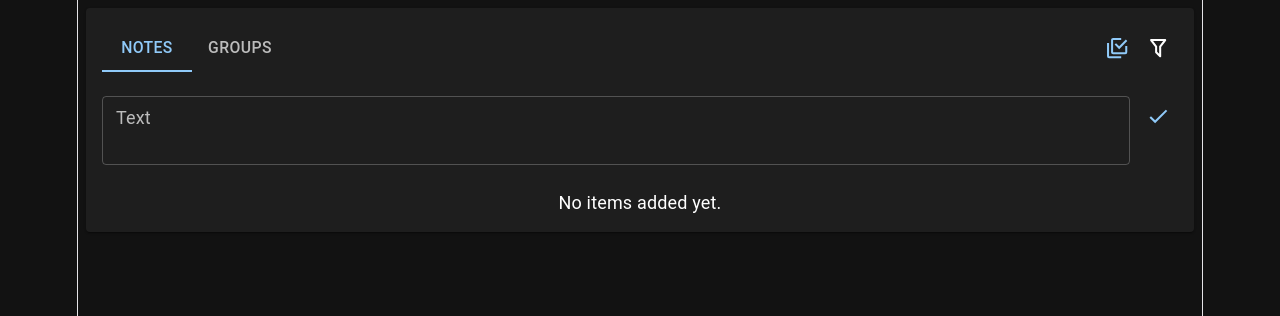
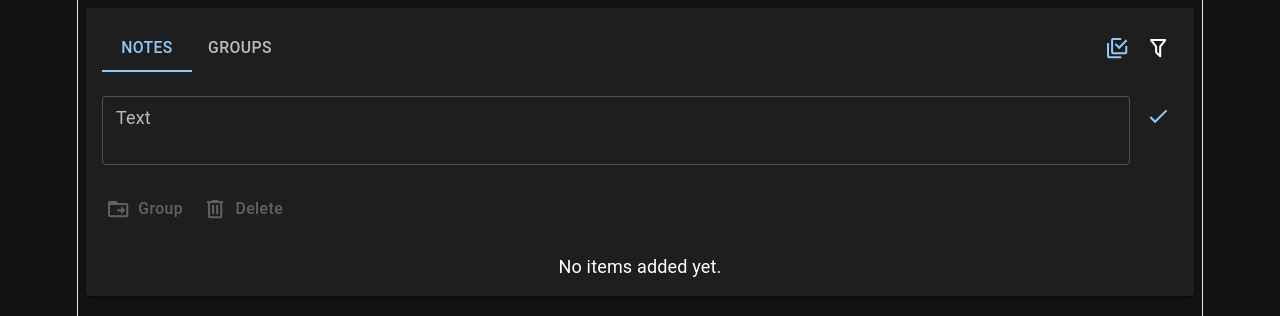
Before and after one commit to Eldsewhere/adnothed2, a React (Vite) app: page / in a window 1280 px wide. Both pictures are taken after a click on the button 1117 px from the left and 47 px from the top of the page. Shown: the top 316 px of the page. Built offline with nearby package versions, Linux system fonts and the light colour scheme.

Commit message:
change icons layout

```diff
--- a/src/App.tsx
+++ b/src/App.tsx
@@ -318,28 +318,6 @@ function App() {
           </Tabs>
           {activeTab === "items" && (
             <Stack direction="row" sx={{ alignItems: "center" }}>
-              {selectMode && selectedItemIds.size > 0 && (
-                <>
-                  <Tooltip title="Change category">
-                    <IconButton
-                      aria-label="Change category for selected items"
-                      onClick={(event) =>
-                        setBulkCategoryAnchor(event.currentTarget)
-                      }
-                    >
-                      <Icon path={mdiFolderMoveOutline} size={0.9} />
-                    </IconButton>
-                  </Tooltip>
-                  <Tooltip title="Delete selected">
-                    <IconButton
-                      aria-label="Delete selected items"
-                      onClick={() => setConfirmBulkDeleteOpen(true)}
-                    >
-                      <Icon path={mdiTrashCanOutline} size={0.9} />
-                    </IconButton>
-                  </Tooltip>
-                </>
-              )}
               <Tooltip
                 title={
                   selectMode ? "Exit select mode" : "Select multiple items"
@@ -369,6 +347,58 @@ function App() {
                 onSubmit={handleItemSubmit}
                 onCancelEdit={() => setEditingItem(null)}
               />
+              {selectMode && (
+                <Stack
+                  direction="row"
+                  spacing={1}
+                  sx={{ alignItems: "center" }}
+                >
+                  <Tooltip
+                    title={
+                      selectedItemIds.size > 0
+                        ? "Change category"
+                        : "Select items to enable"
+                    }
+                  >
+                    <span>
+                      <Button
+                        variant="text"
+                        startIcon={
+                          <Icon path={mdiFolderMoveOutline} size={0.9} />
+                        }
+                        disabled={selectedItemIds.size === 0}
+                        onClick={(event) =>
+                          setBulkCategoryAnchor(event.currentTarget)
+                        }
+                        sx={{ textTransform: "none" }}
+                      >
+                        Group
+                      </Button>
+                    </span>
+                  </Tooltip>
+                  <Tooltip
+                    title={
+                      selectedItemIds.size > 0
+                        ? "Delete selected"
+                        : "Select items to enable"
+                    }
+                  >
+                    <span>
+                      <Button
+                        variant="text"
+                        startIcon={
+                          <Icon path={mdiTrashCanOutline} size={0.9} />
+                        }
+                        disabled={selectedItemIds.size === 0}
+                        onClick={() => setConfirmBulkDeleteOpen(true)}
+                        sx={{ textTransform: "none" }}
+                      >
+                        Delete
+                      </Button>
+                    </span>
+                  </Tooltip>
+                </Stack>
+              )}
               <ItemList
                 items={items}
                 categories={categories}
```
